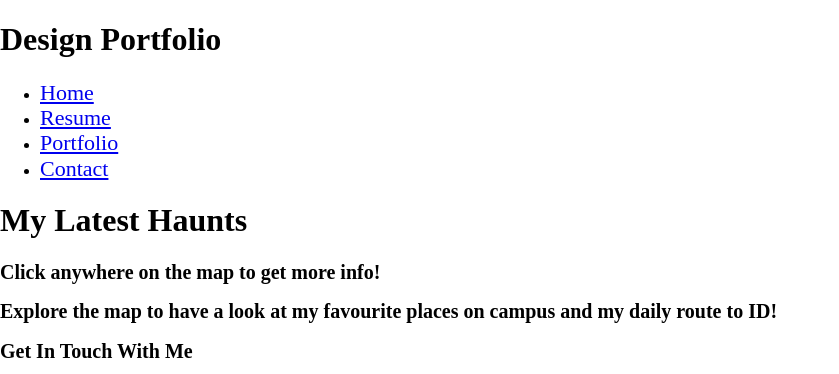
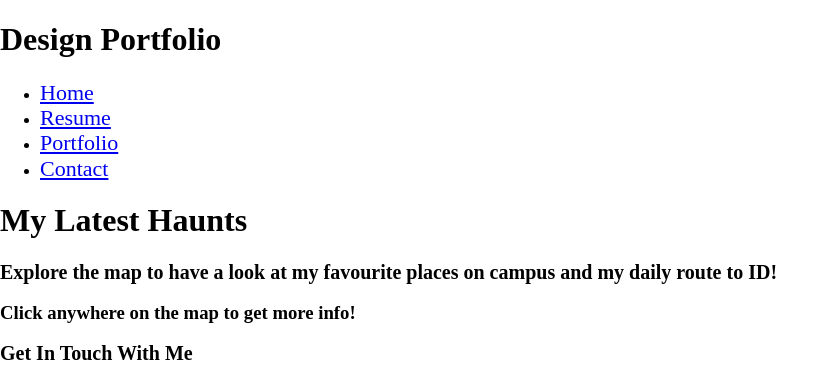
Before and after one commit to jasminesarin/project3, a plain HTML site: page contact.html in a window 1280 px wide. Shown: the top 374 px of the page, without its empty margins (0-839 px from the left). Drawn offline with Linux system fonts and the light colour scheme; some packages are replaced by stand-ins of ours; a web font is replaced by a local one.

Commit message:
Update contact.html

```diff
--- a/contact.html
+++ b/contact.html
@@ -28,8 +28,8 @@
     </header>
     <main>
       <h1 id="find_me">My Latest Haunts</h1>
-      <h2 id="info">Click anywhere on the map to get more info!</h2>
       <h2 id= "location"> Explore the map to have a look at my favourite places on campus and my daily route to ID!</h2>
+      <h3 id="info">Click anywhere on the map to get more info!</h3>
       <div id="map"></div>
       <script>(g=>{var h,a,k,p="The Google Maps JavaScript API",c="google",l="importLibrary",q="__ib__",m=document,b=window;b=b[c]||(b[c]={});var d=b.maps||(b.maps={}),r=new Set,e=new URLSearchParams,u=()=>h||(h=new Promise(async(f,n)=>{await (a=m.createElement("script"));e.set("libraries",[...r]+"");for(k in g)e.set(k.replace(/[A-Z]/g,t=>"_"+t[0].toLowerCase()),g[k]);e.set("callback",c+".maps."+q);a.src=`https://maps.${c}apis.com/maps/api/js?`+e;d[q]=f;a.onerror=()=>h=n(Error(p+" could not load."));a.nonce=m.querySelector("script[nonce]")?.nonce||"";m.head.append(a)}));d[l]?console.warn(p+" only loads once. Ignoring:",g):d[l]=(f,...n)=>r.add(f)&&u().then(()=>d[l](f,...n))})
         ({key: "AIzaSyCu9Ya_ad8wff3ZO-_had0-VoYVMZDVE00", v: "beta"});</script>
```
